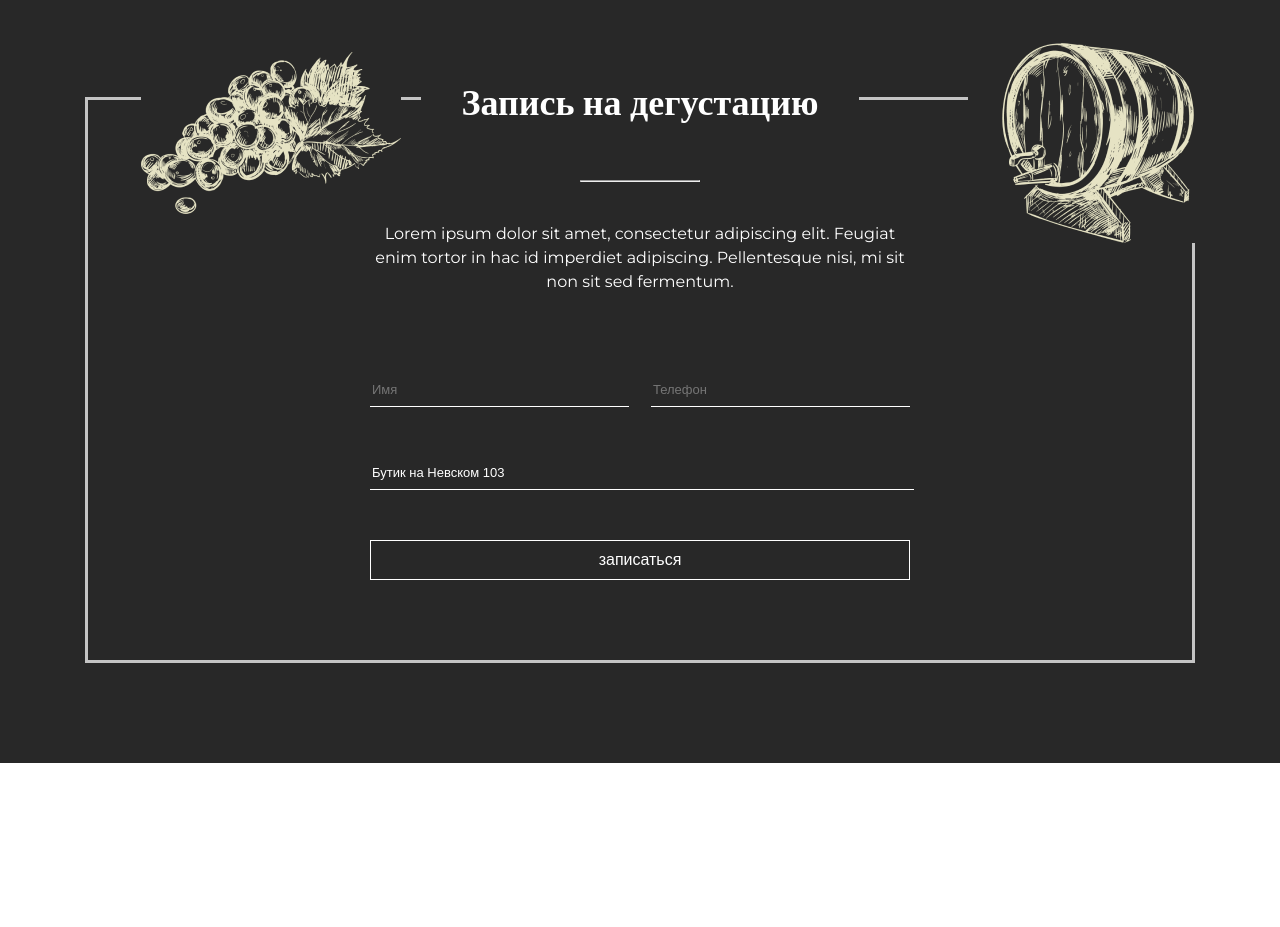
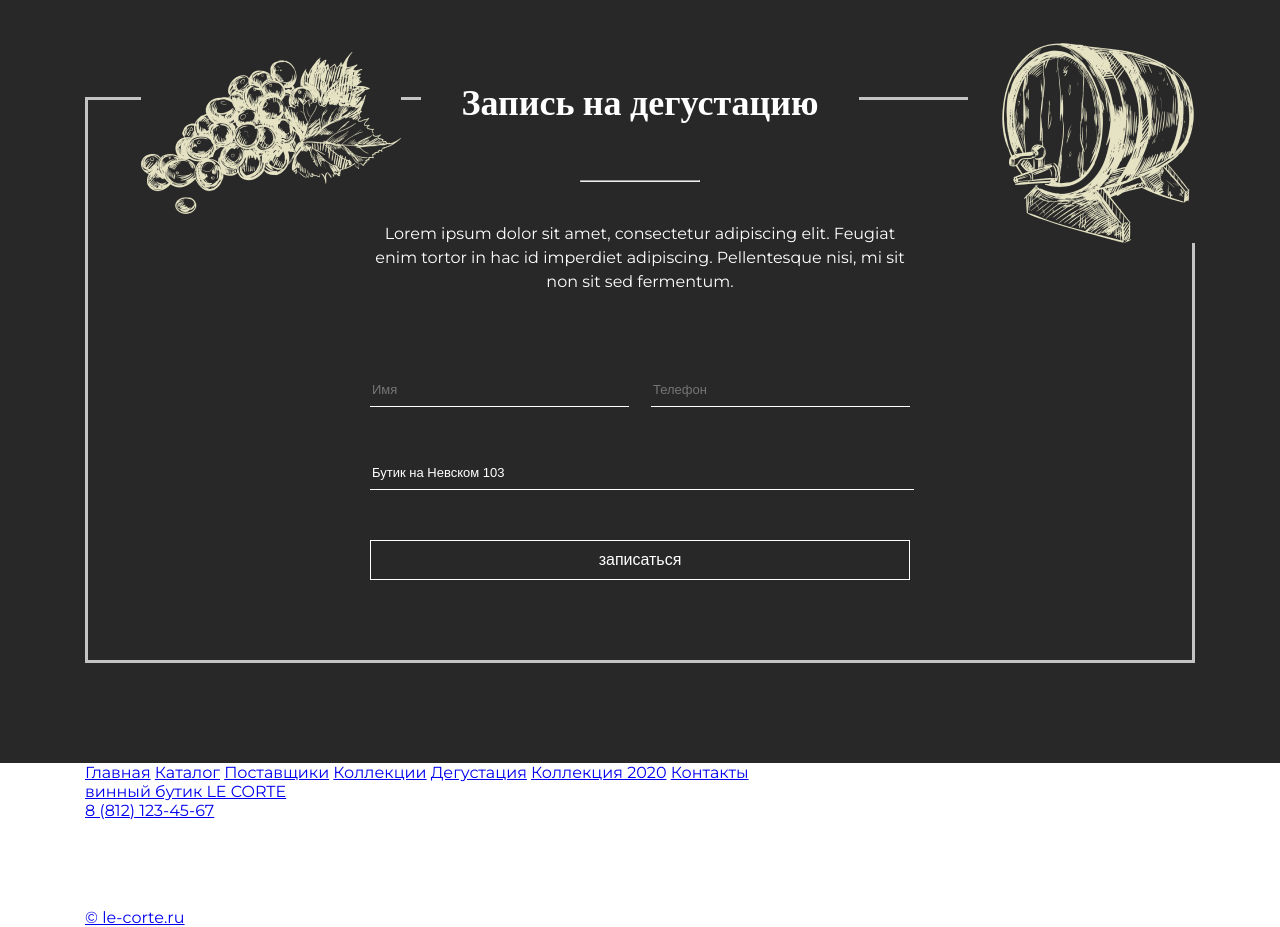
Before and after one commit to Anatoly1916/Wine_Shop, a plain HTML site: page index.html in a window 1280 px wide. Shown: the part 2931-3858 px from the top of the page. Before the commit the page ends 3694 px from the top, so only its background shows below. Drawn offline with nearby package versions, Linux system fonts and the light colour scheme.

Commit message:
feat: add footer

```diff
--- a/index.html
+++ b/index.html
@@ -143,5 +143,44 @@
 			</div>
 		</section>
 	</main>
+	<footer class="footer">
+		<div class="content-Wrapper">
+			<div class="footer__content-up">
+				<div class="footer__row-up">
+					<a href="#">Главная</a>
+					<a href="#">Каталог</a>
+					<a href="#">Поставщики</a>
+					<a href="#">Коллекции</a>
+					<a href="#">Дегустация</a>
+					<a href="#">Коллекция 2020</a>
+					<a href="#">Контакты</a>
+				</div>
+			</div>
+			<div class="footer__content-low">
+				<div class="footer__row-low">
+					<div class="low-link"><a target="_blank" href="https://google.com">винный бутик LE CORTE</a></div>
+					<div class="low-link"><a href="tel:88121234567">8 (812) 123-45-67</a></div>
+					<div class="social">
+						<div>
+							<a href="#">
+								<img src="./img/footer-icons/youtube.svg" alt="youtube">
+							</a>
+						</div>
+						<div>
+							<a href="#">
+								<img src="./img/footer-icons/vk.svg" alt="vk">
+							</a>
+						</div>
+						<div>
+							<a href="#">
+								<img src="./img/footer-icons/facebook.svg" alt="facebook">
+							</a>
+						</div>
+					</div>
+					<div class="low-link"><a href="#">© le-corte.ru</a></div>
+				</div>
+			</div>
+		</div>
+	</footer>
 </body>
 </html>
```
